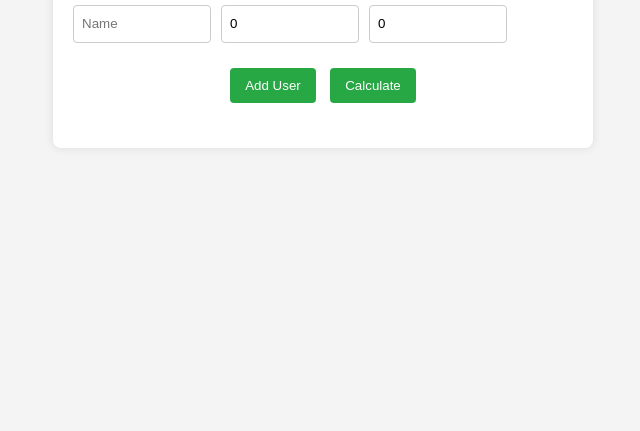
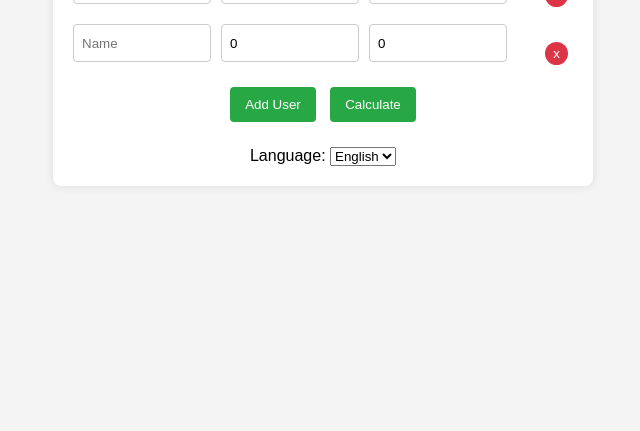
Before and after one commit to rayphk/paymentflow, a plain HTML site: page index.html in a window 1280 px wide. Shown: the part 369-800 px from the top of the page, without its empty margins (317-957 px from the left). Drawn offline with Linux system fonts and the light colour scheme; files that its build step writes are made by us from their sources; files whose address does not match are found by name.

Commit message:
Update index.html

```diff
--- a/index.html
+++ b/index.html
@@ -6,22 +6,35 @@
   <title>Payment Flow Optimizer</title>
   <link rel="stylesheet" href="/static/style.css">
 </head>
-<body>
+<body onload="initializeUsers()">
   <div class="container">
     <h1>Payment Flow Optimizer</h1>
     <form id="paymentForm">
       <div id="inputFields">
-        <div class="userInput">
-          <input type="text" placeholder="Name" required>
-          <input type="number" placeholder="Pay" step="any" value="0" required>
-          <input type="number" placeholder="Receive" step= "any" value="0" required>
-        </div>
       </div>
       <button type="button" onclick="addUser()">Add User</button>
       <button type="submit">Calculate</button>
     </form>
     <div id="result"></div>
+    <div class="language-switcher">
+      <label for="language-select">Language:</label>
+      <select id="language-select" onchange="redirectToLanguagePage()">
+        <option value="en">English</option>
+        <option value="zh">中文</option>
+      </select>
+    </div>
   </div>
   <script src="static/script.js"></script>
+  <script>
+    function redirectToLanguagePage() {
+      const selectedLanguage = document.getElementById("language-select").value;
+      window.location.href = `/?lang=${selectedLanguage}`
+    }
+
+    function initializeUsers() {
+      addUser();
+      addUser();
+    }
+  </script>
 </body>
 </html>
```
